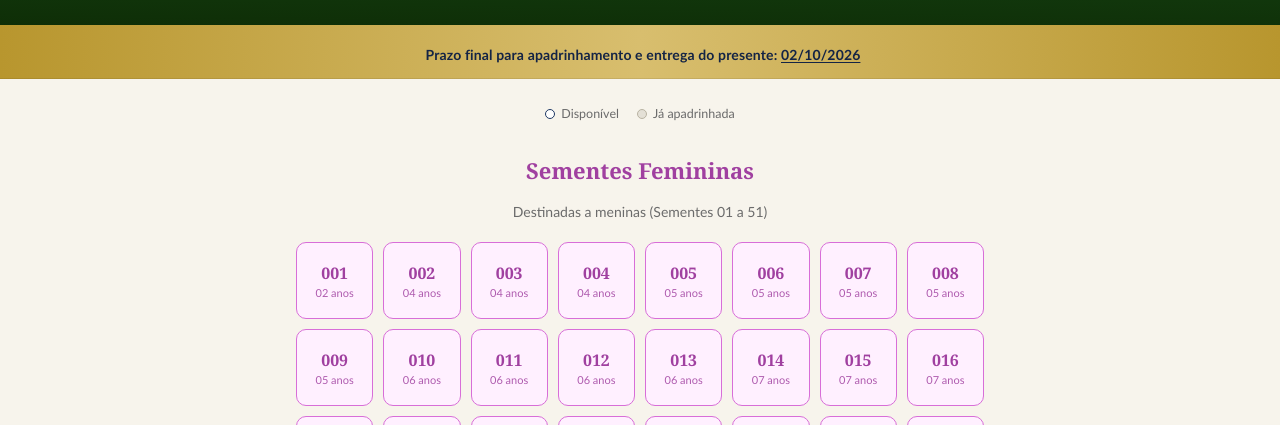
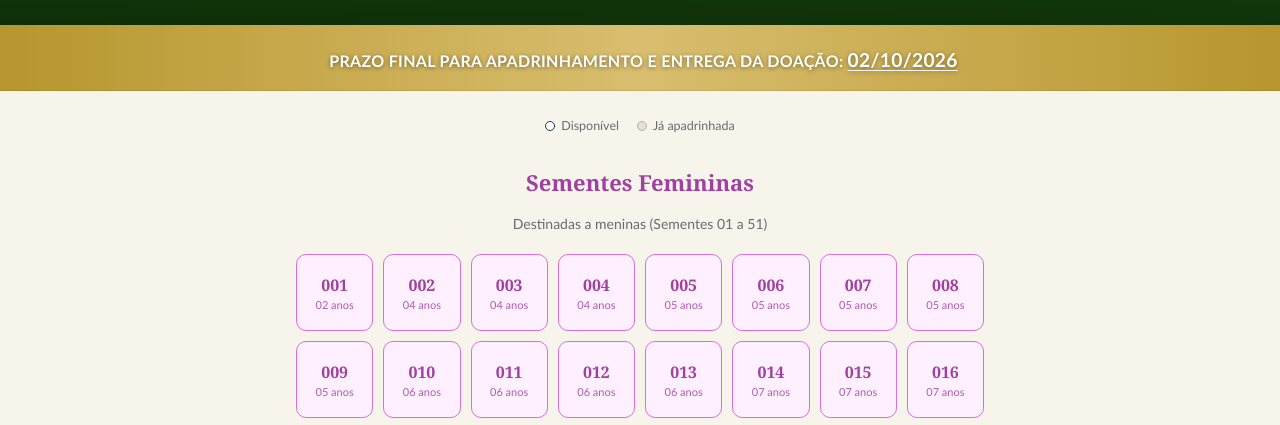
Before and after one commit to LucasDroon/100-Sementes, a website: page public/index.html in a window 1280 px wide. Shown: the part 332-757 px from the top of the page. Drawn offline with Linux system fonts and the light colour scheme; no server answers.

Commit message:
Update index.html

```diff
--- a/public/index.html
+++ b/public/index.html
@@ -327,16 +327,21 @@
   /* ==== Banner de prazo limite ==== */
   .deadline-banner{
     background: linear-gradient(90deg, var(--gold), var(--gold-light), var(--gold));
-    color: var(--navy-dark);
+    color: #ffffff;
     text-align:center;
-    font-size:14px;
-    font-weight:700;
-    padding:13px 16px;
-    letter-spacing:.01em;
+    font-size:16px;
+    font-weight:800;
+    padding:15px 16px;
+    letter-spacing:.02em;
     border-bottom:1px solid rgba(0,0,0,0.08);
+    text-shadow: 0 1px 4px rgba(0,0,0,0.45);
   }
-  .deadline-banner .deadline-icon{ margin-right:6px; }
-  .deadline-banner strong{ text-decoration:underline; text-underline-offset:2px; }
+  .deadline-banner .deadline-icon{ margin-right:7px; font-size:1.1em; }
+  .deadline-banner strong{
+    font-size:1.2em;
+    text-decoration:underline;
+    text-underline-offset:3px;
+  }
   .deadline-banner.encerrado{
     background:#A33A34;
     color:#fff;
@@ -403,7 +408,7 @@
 </header>
 
 <div class="deadline-banner" id="deadlineBanner">
-  <span class="deadline-icon"></span>Prazo final para apadrinhamento e entrega do presente: <strong>02/10/2026</strong>
+  <span class="deadline-icon"></span>PRAZO FINAL PARA APADRINHAMENTO E ENTREGA DA DOAÇÃO: <strong>02/10/2026</strong>
 </div>
 
 <main>
@@ -479,7 +484,7 @@ function atualizarBannerPrazo(){
     banner.innerHTML = `<span class="deadline-icon">🔒</span>Prazo encerrado em <strong>${formatarDataLimite()}</strong> — não é mais possível apadrinhar novas Sementes.`;
   } else {
     banner.classList.remove('encerrado');
-    banner.innerHTML = `<span class="deadline-icon"></span>Prazo final para apadrinhamento e entrega do presente: <strong>${formatarDataLimite()}</strong>`;
+    banner.innerHTML = `<span class="deadline-icon"></span>PRAZO FINAL PARA APADRINHAMENTO E ENTREGA DA DOAÇÃO: <strong>${formatarDataLimite()}</strong>`;
   }
 }
 atualizarBannerPrazo();
```
